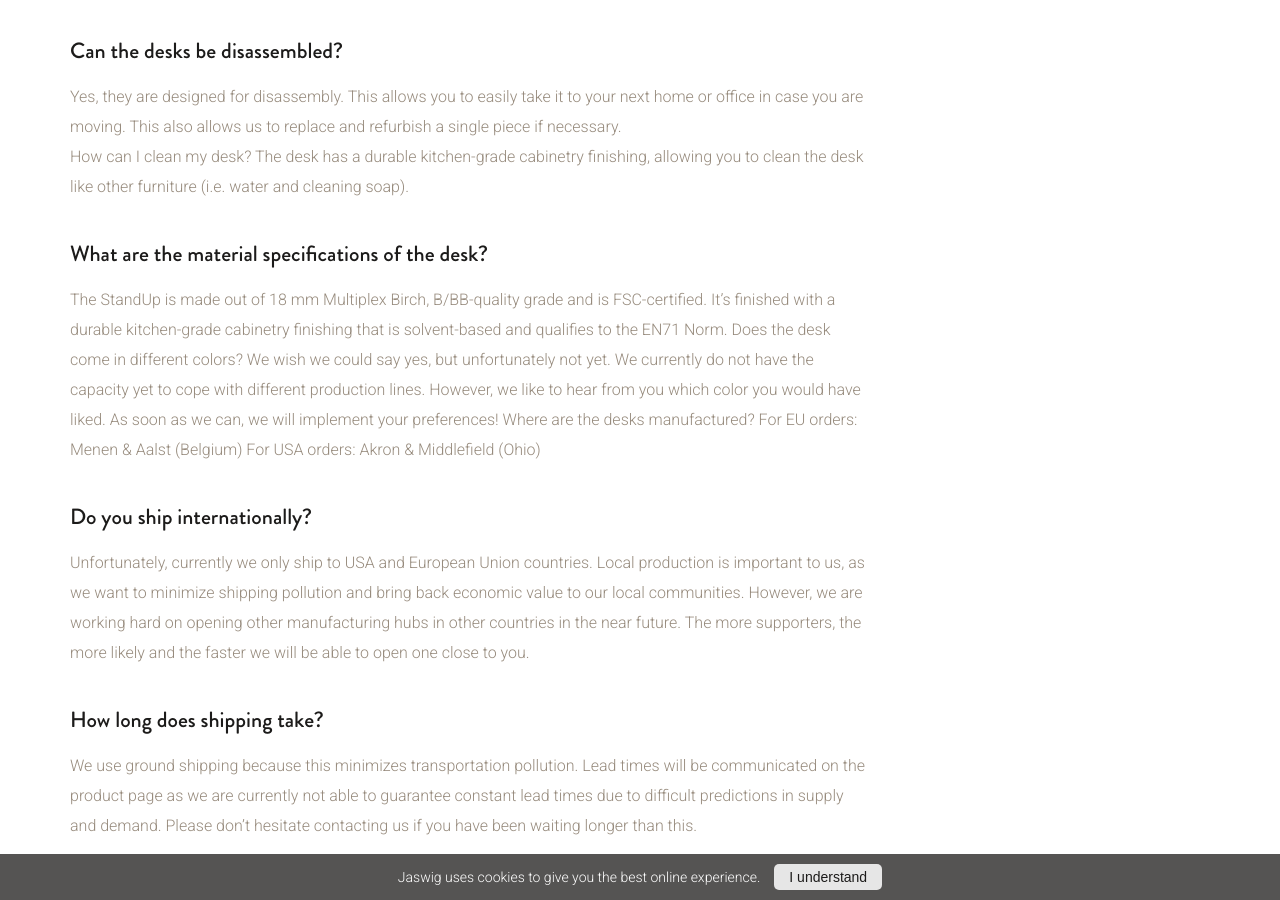
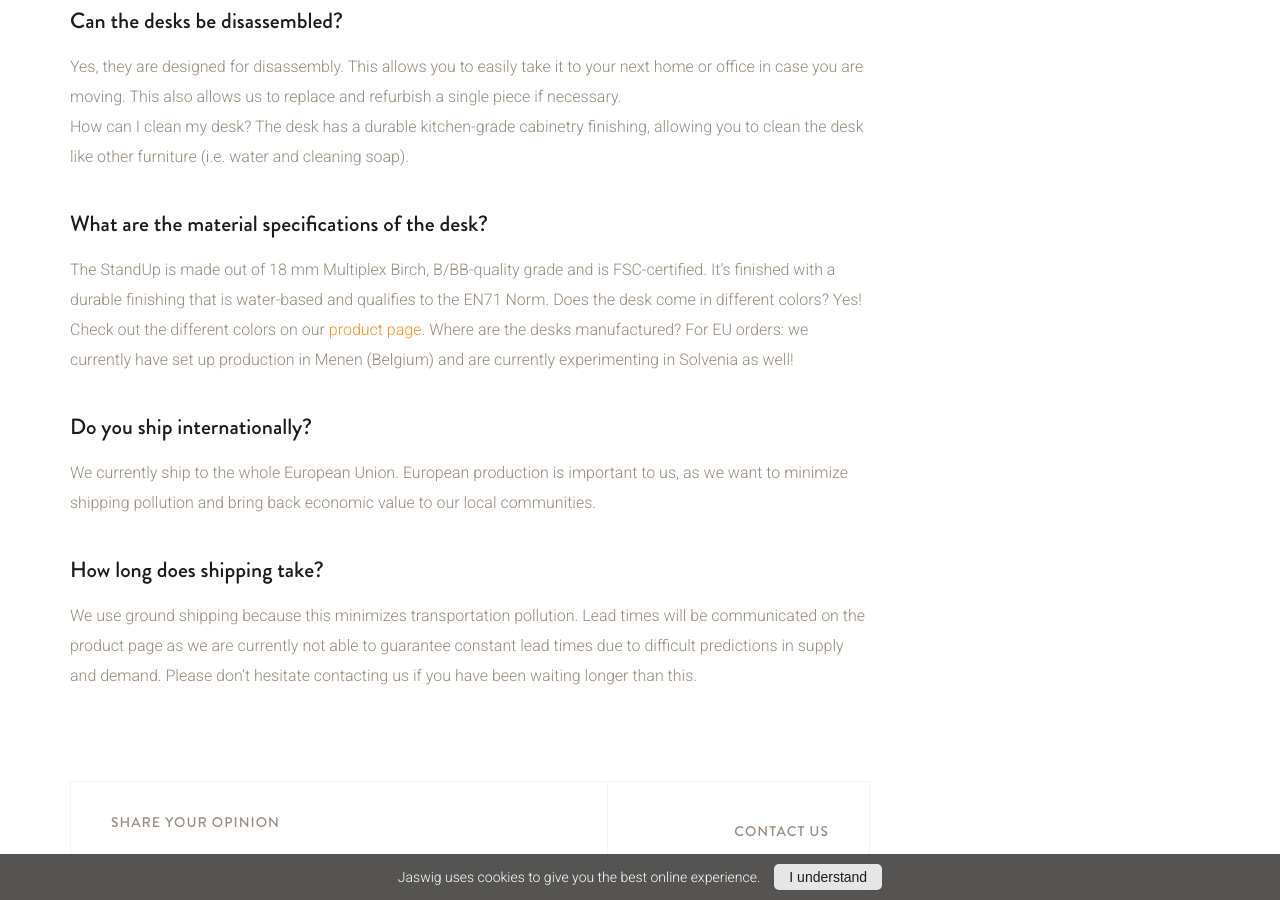
Before and after one commit to samuelrieder/jaswig.github.io, a Jekyll site: the page built from _posts/2016-05-26-FAQs.markdown, in a window 1280 px wide and 900 px high, scrolled down 4189 px. Built offline with Jekyll 4.4.1, drawn with Linux system fonts in a browser that asks for light colours; nearby versions of some CDN libraries; some of the changed text lies outside the part shown.

Commit message:
Update 2016-05-26-FAQs.markdown

```diff
--- a/_posts/2016-05-26-FAQs.markdown
+++ b/_posts/2016-05-26-FAQs.markdown
@@ -17,22 +17,22 @@ shareTaglineUrl: "http://www.jaswig.eu"
 
 ### What is the size range of the desk and how tall should I be?
 
-The height range of the StandUp Nomad (normal and extra wide version) is 36.5 – 48 inch or 93 – 122 cm. The height can be [manually adjusted](https://www.youtube.com/watch?v=ey0lu2gvmB4) with 9 increments, each one of approx. 1.3” or 3.2 cm. No need for pumps or electricity.
+The height range of the StandUp Nomad (normal and extra wide version) is 93 – 122 cm. The height can be [manually adjusted](https://www.youtube.com/watch?v=xZSPZ-tVcV8) with 9 increments, each one of approximatly 3.2 cm. No need for pumps or electricity.
 <!--more-->
-Although not everyone has the same body dimensions, the desk should be perfect for people between 4’11” and 6’6” or 1.5 and 2 m. This is assuming you are standing at your desk with 90°-bend elbows.
+Although not everyone has the same body dimensions, the desk should be perfect for people between 1.5 and 2 m. This is assuming you are standing at your desk with 90°-bend elbows.
 
 ### Difference in desktop sizes
 Our StandUp Nomad comes with two desktop sizes:
-The **normal version** is more compact: 20 x 25.5 inch or 50 x 65 cm
+The **normal version** is more compact: 50 x 65 cm
 Perfect for working with a laptop, or reading your journal
 
-The **Extra Wide version**: 21.5 x 31.5 inch 55 x 80 cm
+The **Extra Wide version**: 55 x 80 cm
 Perfect for working with a laptop and a notebook, or including a monitor.
 
 ![Different Desktop Sizes](/images/blog/desktop sizes.png){:.small}
 
 ### What is the floor space I need to put the desk?
-The surface you need for putting the desk is the width of the desktop (depends on the size you chose) and a depth of 2 ft or 61 cm.
+The surface you need for putting the desk is the width of the desktop (depends on the size you chose) and a depth of 61 cm.
 
 ### How do I use my standing desk?
 
@@ -45,7 +45,6 @@ The StandUp can mediate collaboration: Have a standing meeting around the StandU
 
 It is also great for daily home activities like reading your journal or a book, filling in a Sudoku, cutting your vegetables, or as a high-table for presenting your snacks during a party.
 During pitching events we realized that the ease of adjusting its height makes it great as a presenter stage. No need to bend forward awkwardly.
-And last but not least, the StandUp can be used for fun. We use it daily for our [ping-pong challenge](https://www.youtube.com/watch?v=bNAKY009ljc).
 
 **Placement**
 The StandUp is compact and lightweight, so you can easily replace it.
@@ -72,15 +71,14 @@ How can I clean my desk?
 The desk has a durable kitchen-grade cabinetry finishing, allowing you to clean the desk like other furniture (i.e. water and cleaning soap).
 
 ### What are the material specifications of the desk?
-The StandUp is made out of 18 mm Multiplex Birch, B/BB-quality grade and is FSC-certified. It's finished with a durable kitchen-grade cabinetry finishing that is solvent-based and qualifies to the EN71 Norm.
+The StandUp is made out of 18 mm Multiplex Birch, B/BB-quality grade and is FSC-certified. It's finished with a durable finishing that is water-based and qualifies to the EN71 Norm.
 Does the desk come in different colors?
-We wish we could say yes, but unfortunately not yet. We currently do not have the capacity yet to cope with different production lines. However, we like to hear from you which color you would have liked. As soon as we can, we will implement your preferences!
+Yes! Check out the different colors on our [product page](https://store.jaswig.be/products/standup-nomad).
 Where are the desks manufactured?
-For EU orders: Menen & Aalst (Belgium)
-For USA orders: Akron & Middlefield (Ohio)
+For EU orders: we currently have set up production in Menen (Belgium) and are currently experimenting in Solvenia as well!
 
 ### Do you ship internationally?
-Unfortunately, currently we only ship to USA and European Union countries. Local production is important to us, as we want to minimize shipping pollution and bring back economic value to our local communities. However, we are working hard on opening other manufacturing hubs in other countries in the near future. The more supporters, the more likely and the faster we will be able to open one close to you.
+We currently ship to the whole European Union. European production is important to us, as we want to minimize shipping pollution and bring back economic value to our local communities.
 
 ### How long does shipping take?
 We use ground shipping because this minimizes transportation pollution. Lead times will be communicated on the product page as we are currently not able to guarantee constant lead times due to difficult predictions in supply and demand. Please don’t hesitate contacting us if you have been waiting longer than this.
```
